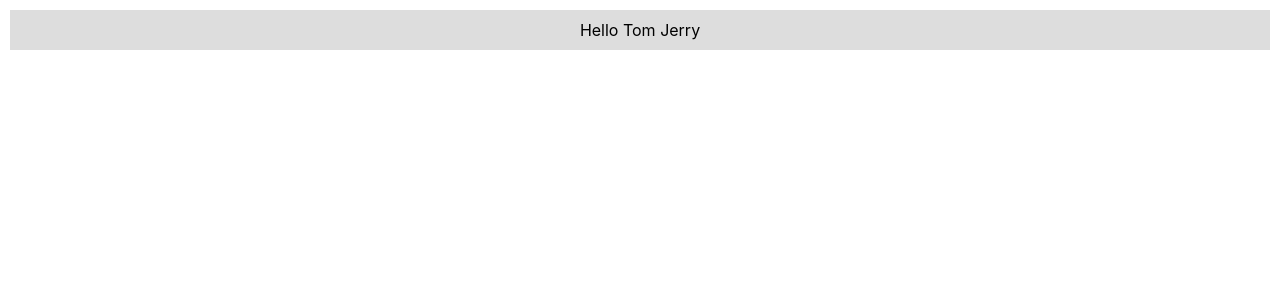
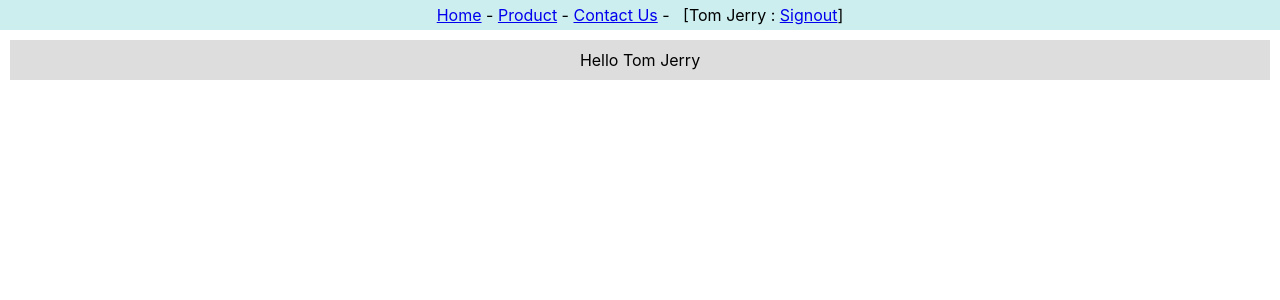
Before and after one commit to oak072544/app1, a React (Create React App) app: page / in a window 1280 px wide. Shown: the top 300 px of the page. Built offline with nearby package versions, Linux system fonts and the light colour scheme.

Commit message:
Use Together

```diff
--- a/src/App.js
+++ b/src/App.js
@@ -1,10 +1,12 @@
-import React from 'react'
-import { userContext } from './context'
-import Content from './context-content'
+import React from "react";
+import { userContext } from "./context";
+import Content from "./context-content";
+import Header from "./context-header";
 export default function App() {
-    return (
-        <userContext.Provider value={'Tom Jerry'}>
-        <Content/>
-        </userContext.Provider>
-    )
+  return (
+    <userContext.Provider value={"Tom Jerry"}>
+      <Header />
+      <Content />
+    </userContext.Provider>
+  );
 }
```
